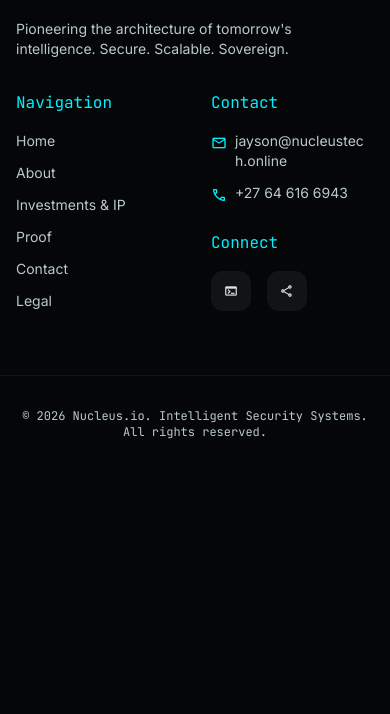
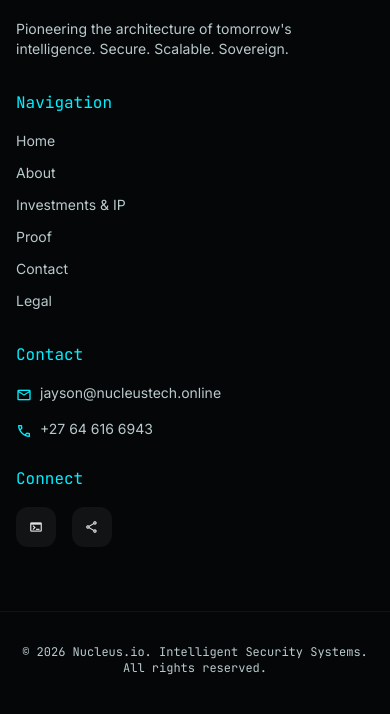
Before and after one commit to lilmonstera/Portfolio, a plain HTML site: page Nucleus.io/about.html in a window 390 px wide. Shown: the part 10477-11191 px from the top of the page. Before the commit the page ends 10965 px from the top, so only its background shows below. Drawn offline with nearby package versions, Linux system fonts and the light colour scheme.

Commit message:
Refactor footer layout across multiple pages: update grid structure for improved responsiveness and consistency in design.

```diff
--- a/Nucleus.io/about.html
+++ b/Nucleus.io/about.html
@@ -250,12 +250,12 @@
 </main>
 <!-- Footer -->
 <footer class="bg-obsidian-base border-t border-white/5 py-12 md:py-20">
-<div class="grid grid-cols-2 md:grid-cols-3 gap-8 md:gap-gutter px-4 md:px-12 max-w-container-max mx-auto">
-<div class="col-span-2 md:col-span-1">
+<div class="grid grid-cols-1 lg:grid-cols-12 gap-8 md:gap-gutter px-4 md:px-12 max-w-container-max mx-auto">
+<div class="lg:col-span-4">
 <a class="inline-block mb-4 md:mb-6 hover:opacity-80 transition-opacity" href="index.html"><img src="assets/logo.png" alt="Nucleus.io" class="h-6 md:h-8 w-auto"></a>
 <p class="text-on-surface-variant text-sm md:pr-8">Pioneering the architecture of tomorrow's intelligence. Secure. Scalable. Sovereign.</p>
 </div>
-<div>
+<div class="lg:col-span-3">
 <h2 class="font-label-md text-electric-cyan mb-4 md:mb-6">Navigation</h2>
 <ul class="space-y-3 md:space-y-4 font-body-md text-body-md text-on-surface-variant text-sm">
 <li><a class="hover:text-electric-cyan transition-colors" href="index.html">Home</a></li>
@@ -266,7 +266,7 @@
 <li><a class="hover:text-electric-cyan transition-colors" href="legal.html">Legal</a></li>
 </ul>
 </div>
-<div>
+<div class="lg:col-span-5">
 <h2 class="font-label-md text-electric-cyan mb-4 md:mb-6">Contact</h2>
 <ul class="space-y-3 md:space-y-4 font-body-md text-body-md text-on-surface-variant text-sm">
 <li class="flex items-start gap-2 min-w-0">
```
Also changed, not shown: Nucleus.io/contact.html (+4 -4 lines), Nucleus.io/index.html (+4 -4 lines), Nucleus.io/investments-ip.html (+4 -4 lines), Nucleus.io/legal.html (+4 -4 lines), Nucleus.io/proof.html (+4 -4 lines).
